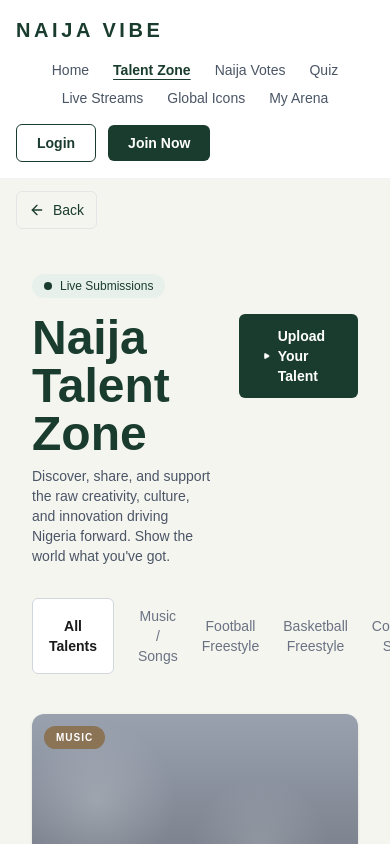
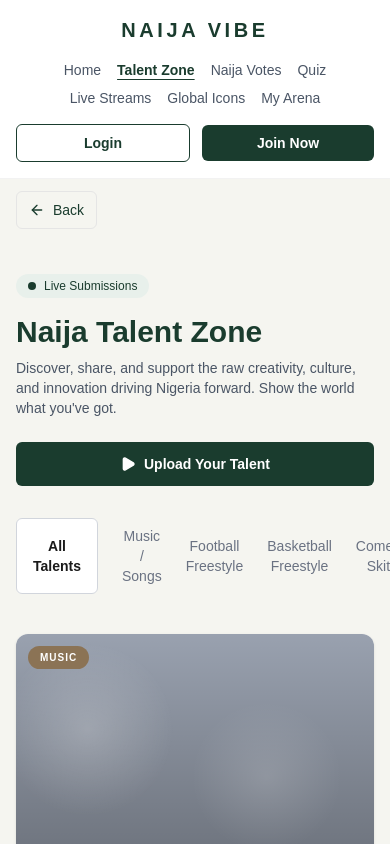
Before and after one commit to AloidTech/nigeria_celebrates, a Next.js app: page /talent in a window 390 px wide. Shown: the top 844 px of the page. Built offline with nearby package versions, Linux system fonts and the light colour scheme.

Commit message:
refactor: adjust padding and layout for various components to enhance responsiveness

```diff
--- a/components/layout/Footer.tsx
+++ b/components/layout/Footer.tsx
@@ -4,7 +4,7 @@ import { Globe as GlobeIcon, Mail, Share2 } from 'lucide-react';
 
 export default function Footer() {
     return (
-        <footer className='border-t border-gray-200 bg-[#f5f5f0] px-8 pb-6 pt-12'>
+        <footer className='border-t border-gray-200 bg-[#f5f5f0] px-4 pb-6 pt-12 sm:px-8'>
             <div className='mx-auto max-w-7xl'>
                 <div className='grid gap-10 md:grid-cols-3'>
                     <div className='max-w-sm'>
--- a/components/layout/Navbar.tsx
+++ b/components/layout/Navbar.tsx
@@ -18,11 +18,11 @@ export default function Navbar() {
 
     return (
         <header className='sticky top-0 z-30 border-b border-black/5 bg-white/95 backdrop-blur'>
-            <div className='mx-auto flex max-w-7xl flex-col gap-4 px-4 py-4 sm:px-6 lg:flex-row lg:items-center lg:justify-between lg:px-8'>
+            <div className='mx-auto flex max-w-7xl flex-col items-center gap-4 px-4 py-4 sm:px-6 lg:flex-row lg:justify-between lg:px-8'>
                 <Link href='/' className='text-xl font-bold uppercase tracking-[0.18em] text-[#1a3c2e]'>
                     Naija Vibe
                 </Link>
-                <nav className='flex flex-wrap items-center justify-center gap-x-6 gap-y-2 text-sm font-medium text-[#4d4d4d] lg:flex-1'>
+                <nav className='flex flex-wrap items-center justify-center gap-x-4 gap-y-2 text-sm font-medium text-[#4d4d4d] sm:gap-x-6 lg:flex-1'>
                     {navLinks.map((link) => (
                         <Link
                             key={link.href}
@@ -32,15 +32,15 @@ export default function Navbar() {
                         </Link>
                     ))}
                 </nav>
-                <div className='flex items-center gap-3'>
+                <div className='flex w-full items-center justify-center gap-3 sm:w-auto'>
                     <Link
                         href='/sign-in'
-                        className='inline-flex items-center justify-center rounded-md border border-[#1a3c2e] px-5 py-2 text-sm font-semibold text-[#1a3c2e] transition hover:bg-[#1a3c2e] hover:text-white'>
+                        className='flex-1 inline-flex items-center justify-center rounded-md border border-[#1a3c2e] px-5 py-2 text-sm font-semibold text-[#1a3c2e] transition hover:bg-[#1a3c2e] hover:text-white sm:flex-none'>
                         Login
                     </Link>
                     <Link
                         href='/sign-up'
-                        className='inline-flex items-center justify-center rounded-md bg-[#1a3c2e] px-5 py-2 text-sm font-semibold text-white transition hover:bg-[#153325]'>
+                        className='flex-1 inline-flex items-center justify-center rounded-md bg-[#1a3c2e] px-5 py-2 text-sm font-semibold text-white transition hover:bg-[#153325] sm:flex-none'>
                         Join Now
                     </Link>
                 </div>
--- a/components/sections/ChampionsRow.tsx
+++ b/components/sections/ChampionsRow.tsx
@@ -52,8 +52,8 @@ export default function ChampionsRow() {
                     </Link>
                 </div>
 
-                <div className='mt-6 overflow-x-auto pb-2'>
-                    <div className='flex gap-4 pr-12 sm:pr-20 lg:pr-40'>
+                <div className='mt-6 overflow-x-auto pb-4 [scrollbar-width:none] [&::-webkit-scrollbar]:hidden'>
+                    <div className='flex gap-4 pr-12 sm:pr-24'>
                         {champions.map((champion) => (
                             <ChampionCard key={champion.name} {...champion} />
                         ))}
--- a/components/sections/HeroSection.tsx
+++ b/components/sections/HeroSection.tsx
@@ -13,12 +13,12 @@ export default function HeroSection() {
                 <div className='absolute right-[7%] bottom-[16%] h-40 w-28 rounded-[50%_50%_42%_58%/34%_40%_60%_66%] bg-black/30' />
             </div>
             <div className='relative mx-auto flex min-h-[70vh] max-w-7xl items-end px-4 py-10 sm:px-6 lg:px-8'>
-                <div className='max-w-md pb-8 sm:pb-12 lg:pb-14'>
+                <div className='w-full max-w-md pb-8 sm:pb-12 lg:pb-14'>
                     <div className='mb-3 inline-flex items-center gap-2 rounded-full bg-[#d4a017] px-3 py-1 text-xs font-semibold text-[#1a1a1a] shadow-sm'>
                         <Sparkles className='h-3.5 w-3.5 fill-current' />
                         EDITOR&apos;S CHOICE
                     </div>
-                    <h1 className='max-w-md text-4xl font-bold leading-tight text-white sm:text-5xl'>Celebrate the Rhythm of Our Nation</h1>
+                    <h1 className='text-3xl font-bold leading-tight text-white sm:text-5xl'>Celebrate the Rhythm of Our Nation</h1>
                     <p className='mt-3 max-w-xs text-sm leading-6 text-white/75'>
                         Join the largest digital stage showcasing Nigeria&apos;s undisputed talent. Upload, Vote, and Win big.
                     </p>
--- a/components/sections/TalentGrid.tsx
+++ b/components/sections/TalentGrid.tsx
@@ -26,13 +26,13 @@ export default function TalentGrid() {
                 <h2 className='text-3xl font-bold text-[#1a3c2e]'>Explore Our Talents</h2>
                 <p className='mt-2 mb-10 text-sm text-[#666666]'>Discover the diverse excellence of Nigeria across eleven distinct domains.</p>
 
-                <div className='grid grid-cols-2 gap-4 md:grid-cols-3 lg:grid-cols-6'>
+                <div className='grid grid-cols-2 gap-4 sm:grid-cols-3 md:grid-cols-4 lg:grid-cols-6'>
                     {talentsRowOne.map((item) => (
                         <TalentGridTile key={item.label} {...item} />
                     ))}
                 </div>
 
-                <div className='mt-8 grid grid-cols-2 gap-4 md:grid-cols-5 lg:max-w-none lg:grid-cols-5'>
+                <div className='mt-8 grid grid-cols-2 gap-4 sm:grid-cols-3 md:grid-cols-4 lg:grid-cols-5'>
                     {talentsRowTwo.map((item) => (
                         <TalentGridTile key={item.label} {...item} />
                     ))}
--- a/components/sections/TalentZoneContent.tsx
+++ b/components/sections/TalentZoneContent.tsx
@@ -40,18 +40,18 @@ const cards: TalentCardProps[] = [
 export default function TalentZoneContent() {
     return (
         <>
-            <section className='bg-[#F5F5F0] px-8 pb-4 pt-8'>
+            <section className='bg-[#F5F5F0] px-4 pb-4 pt-8 sm:px-8'>
                 <LiveBadge />
-                <div className='flex items-start justify-between gap-6'>
-                    <div>
-                        <h1 className='text-5xl font-bold text-[#1A3C2E]'>Naija Talent Zone</h1>
-                        <p className='mt-2 max-w-lg text-sm text-gray-600'>
+                <div className='flex flex-col items-start justify-between gap-6 md:flex-row md:items-center'>
+                    <div className='max-w-2xl'>
+                        <h1 className='text-3xl font-bold text-[#1A3C2E] sm:text-5xl'>Naija Talent Zone</h1>
+                        <p className='mt-2 text-sm text-gray-600 sm:max-w-lg'>
                             Discover, share, and support the raw creativity, culture, and innovation driving Nigeria forward. Show the world what you&apos;ve got.
                         </p>
                     </div>
                     <Link
                         href='/sign-in'
-                        className='inline-flex items-center justify-center gap-2 rounded-md bg-[#1A3C2E] px-6 py-3 text-sm font-semibold text-white transition hover:bg-[#142e23]'>
+                        className='inline-flex w-full items-center justify-center gap-2 rounded-md bg-[#1A3C2E] px-6 py-3 text-sm font-semibold text-white transition hover:bg-[#142e23] sm:w-auto'>
                         <Play className='h-4 w-4 fill-current' />
                         Upload Your Talent
                     </Link>
--- a/components/ui/CategoryTabs.tsx
+++ b/components/ui/CategoryTabs.tsx
@@ -34,7 +34,7 @@ export default function CategoryTabs({ cards }: CategoryTabsProps) {
 
     return (
         <div>
-            <div className='flex gap-6 overflow-x-auto px-8 py-4 [scrollbar-width:none] [&::-webkit-scrollbar]:hidden'>
+            <div className='flex gap-6 overflow-x-auto px-4 py-4 sm:px-8 [scrollbar-width:none] [&::-webkit-scrollbar]:hidden'>
                 {tabs.map((tab) => {
                     const isActive = tab === activeTab;
 
@@ -54,7 +54,7 @@ export default function CategoryTabs({ cards }: CategoryTabsProps) {
                 })}
             </div>
 
-            <div className='grid grid-cols-1 gap-5 px-8 py-6 lg:grid-cols-4'>
+            <div className='grid grid-cols-1 gap-5 px-4 py-6 sm:grid-cols-2 sm:px-8 lg:grid-cols-3 xl:grid-cols-4'>
                 {visibleCards.map((card) => (
                     <TalentCard key={card.title} {...card} />
                 ))}
--- a/components/ui/UploadDropzone.tsx
+++ b/components/ui/UploadDropzone.tsx
@@ -71,8 +71,8 @@ export default function UploadDropzone({ selectedCategory, className }: UploadDr
 
     const borderClass = errorMessage ? 'border-red-400' : 'border-[#1A3C2E]';
     const containerClass = isDragging
-        ? `flex min-h-55 cursor-pointer flex-col items-center justify-center rounded-lg border border-dashed ${borderClass} bg-[#E4EFE8] p-12 text-center transition`
-        : `flex min-h-55 cursor-pointer flex-col items-center justify-center rounded-lg border border-dashed ${borderClass} bg-[#EEF4F0] p-12 text-center transition hover:bg-[#E4EFE8]`;
+        ? `flex min-h-55 cursor-pointer flex-col items-center justify-center rounded-lg border border-dashed ${borderClass} bg-[#E4EFE8] p-6 sm:p-12 text-center transition`
+        : `flex min-h-55 cursor-pointer flex-col items-center justify-center rounded-lg border border-dashed ${borderClass} bg-[#EEF4F0] p-6 sm:p-12 text-center transition hover:bg-[#E4EFE8]`;
 
     return (
         <div className={className}>
--- a/components/ui/VoteCard.tsx
+++ b/components/ui/VoteCard.tsx
@@ -50,9 +50,9 @@ export default function VoteCard({ category, name, description, votes, progress
         <article className='flex flex-col overflow-hidden rounded-xl bg-white shadow-md lg:flex-row'>
             <div className='w-full shrink-0 bg-gray-300 lg:w-1/2'>
                 {/* Media section */}
-                <div className='h-56 w-full bg-[linear-gradient(180deg,rgba(26,60,46,0.18),rgba(0,0,0,0.1)),radial-gradient(circle_at_30%_20%,rgba(212,160,23,0.35),transparent_28%),radial-gradient(circle_at_70%_30%,rgba(26,60,46,0.3),transparent_24%)] lg:h-full lg:min-h-87.5' />
+                <div className='h-48 w-full bg-[linear-gradient(180deg,rgba(26,60,46,0.18),rgba(0,0,0,0.1)),radial-gradient(circle_at_30%_20%,rgba(212,160,23,0.35),transparent_28%),radial-gradient(circle_at_70%_30%,rgba(26,60,46,0.3),transparent_24%)] sm:h-64 lg:h-full lg:min-h-87.5' />
             </div>
-            <div className='flex min-w-0 flex-1 flex-col justify-between p-5 sm:p-6'>
+            <div className='flex min-w-0 flex-1 flex-col justify-between p-5'>
                 <div>
                     <div className='mb-3 w-fit rounded-full bg-[#F0F0EC] px-3 py-1 text-[10px] font-semibold uppercase tracking-widest text-gray-500'>{category}</div>
                     <h3 className='text-xl font-bold leading-tight text-[#1A1A1A] sm:text-2xl'>{name}</h3>
```
Also changed, not shown: components/ui/StepIndicator.tsx (+7 -5 lines).
